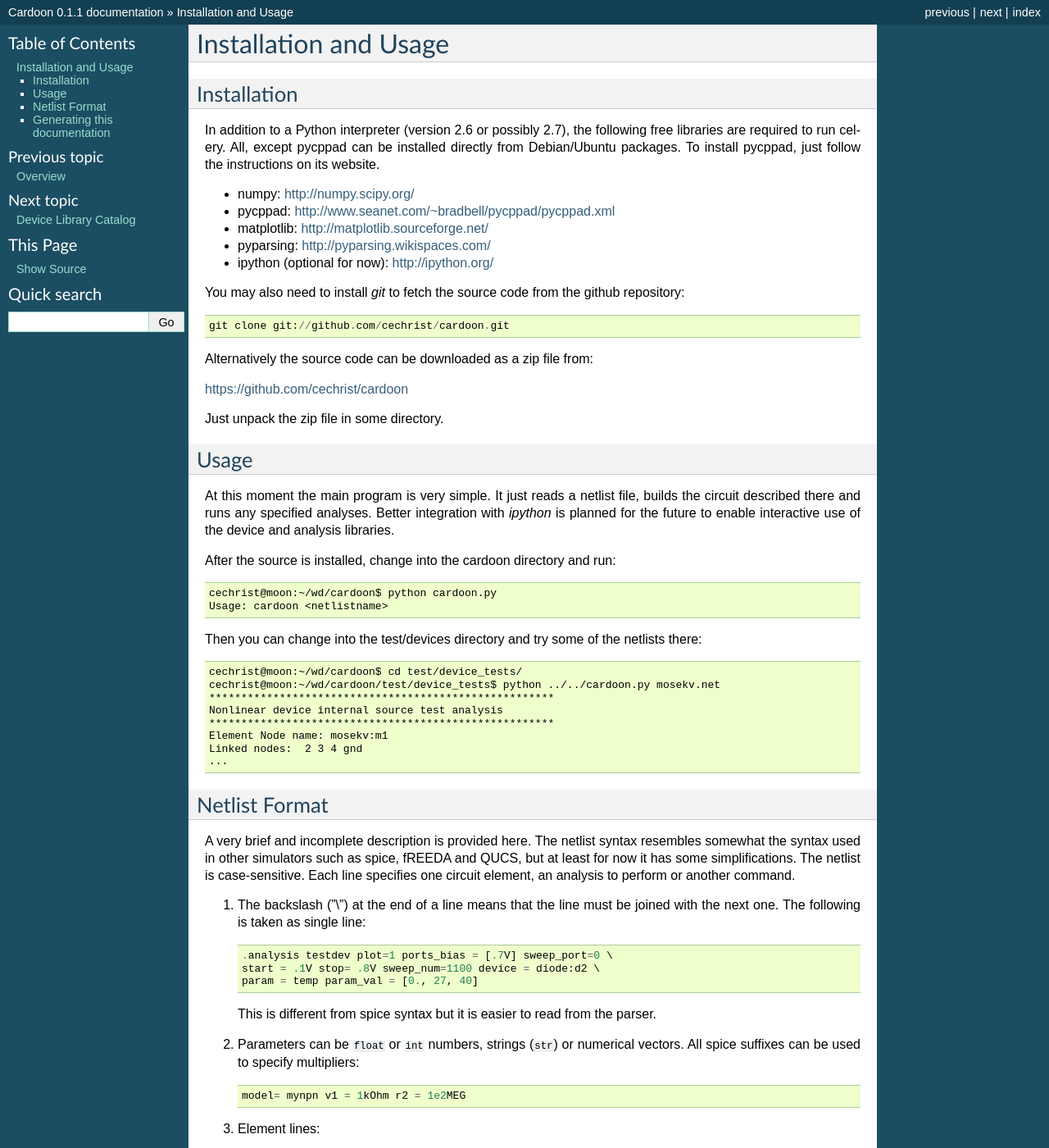
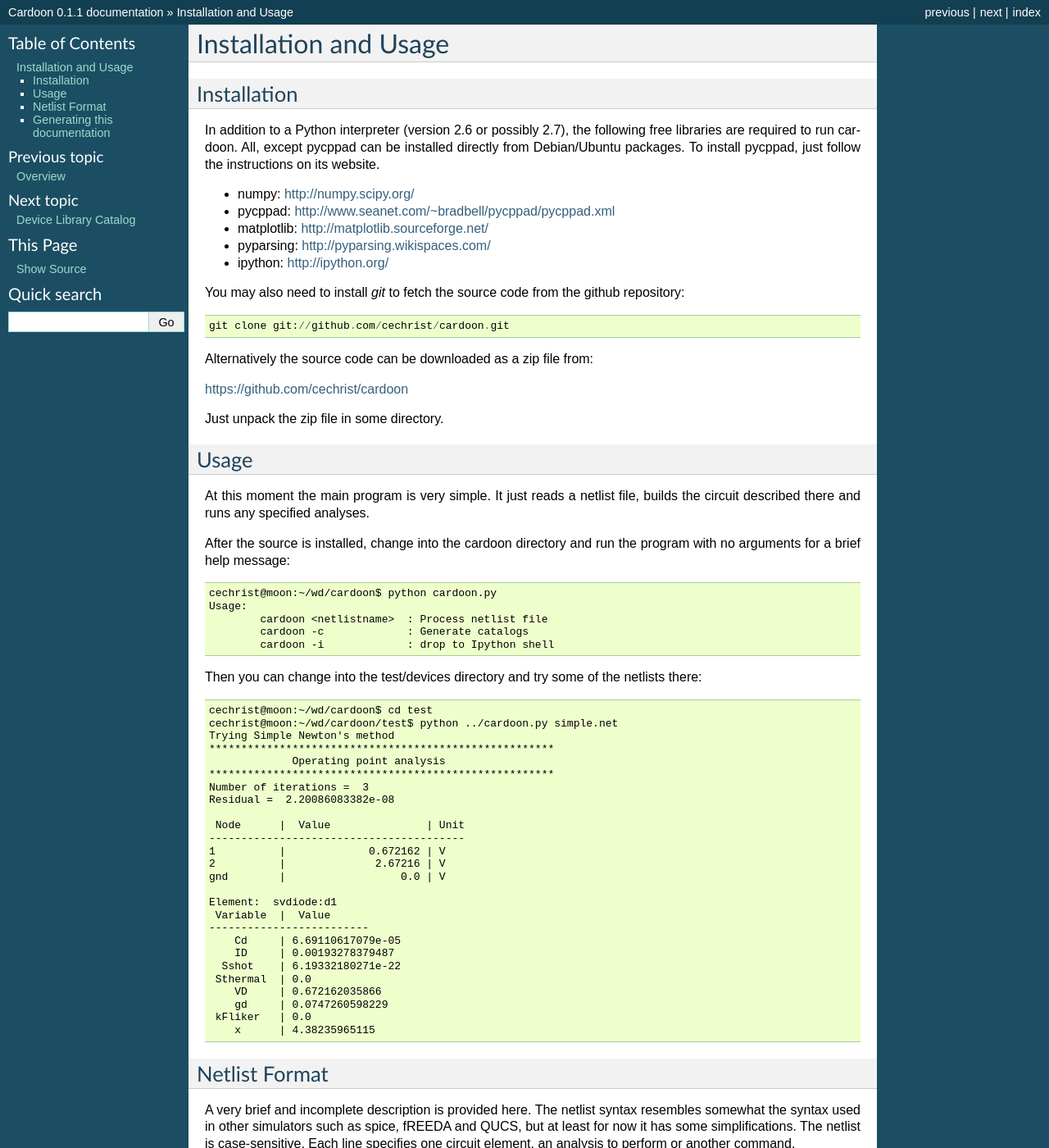
Before and after one commit to cechrist/cardoon, a Sphinx documentation site: the page built from doc/usage.rst, in a window 1280 px wide and 1400 px high. Shown: the whole window at 82% size. Built offline with Sphinx 7.4.7, drawn with Linux system fonts in a browser that asks for light colours; formulas are drawn with MathJax 3; some of the changed text lies outside the part shown.

Commit message:
Fixed OP analysis, updated documentation
Now summing_lm741.net works OK
Also set global variable to control when to drop to ipython shell

```diff
--- a/cardoon.py
+++ b/cardoon.py
@@ -109,9 +109,9 @@
     import sys
     if len(sys.argv) != 2:
         print('\nUsage:')
-        print('        cardoon <netlistname>')
-        print('        cardoon -c')
-        print('        cardoon -i')
+        print('        cardoon <netlistname>  : Process netlist file')
+        print('        cardoon -c             : Generate catalogs')
+        print('        cardoon -i             : drop to Ipython shell')
         exit(1)
 
     if sys.argv[1] == '-c':
--- a/doc/coding.rst
+++ b/doc/coding.rst
@@ -21,7 +21,7 @@
 
 #. For attributes added to arbitrary instances use a unique prefix
    that ends with and underscore to avoid conflict with internal
-   attributes. Example: "nD_" (used in nodal.py)
+   attributes. Example: ``nD_`` (used in nodal.py)
 
 #. Use underscore first for private attributes: _privateVar
 
--- a/doc/usage.rst
+++ b/doc/usage.rst
@@ -7,7 +7,7 @@
 ------------
 
 In addition to a Python interpreter (version 2.6 or possibly 2.7), the
-following free libraries are required to run celery. All, except
+following free libraries are required to run cardoon. All, except
 pycppad can be installed directly from Debian/Ubuntu packages. To
 install pycppad, just follow the instructions on its website.
 
@@ -19,7 +19,7 @@
 
 * pyparsing:  http://pyparsing.wikispaces.com/
 
-* ipython (optional for now):  http://ipython.org/
+* ipython:  http://ipython.org/
 
 You may also need to install *git* to fetch the source code from
 the github repository::
@@ -37,27 +37,46 @@
 
 At this moment the main program is very simple. It just reads a
 netlist file, builds the circuit described there and runs any
-specified analyses. Better integration with *ipython* is planned for
-the future to enable interactive use of the device and analysis
-libraries.
+specified analyses.
 
 After the source is installed, change into the cardoon directory and
-run::
+run the program with no arguments for a brief help message::
 
     cechrist@moon:~/wd/cardoon$ python cardoon.py
-    Usage: cardoon <netlistname>
+    Usage:
+            cardoon <netlistname>  : Process netlist file
+            cardoon -c             : Generate catalogs
+            cardoon -i             : drop to Ipython shell
 
 Then you can change into the test/devices directory and try some of
 the netlists there::
 
-    cechrist@moon:~/wd/cardoon$ cd test/device_tests/
-    cechrist@moon:~/wd/cardoon/test/device_tests$ python ../../cardoon.py mosekv.net
+    cechrist@moon:~/wd/cardoon$ cd test
+    cechrist@moon:~/wd/cardoon/test$ python ../cardoon.py simple.net
+    Trying Simple Newton's method
     ******************************************************
-    Nonlinear device internal source test analysis
+                 Operating point analysis
     ******************************************************
-    Element Node name: mosekv:m1
-    Linked nodes:  2 3 4 gnd
-    ...
+    Number of iterations =  3
+    Residual =  2.20086083382e-08
+
+     Node      |  Value               | Unit
+    ----------------------------------------
+    1          |             0.672162 | V
+    2          |              2.67216 | V
+    gnd        |                  0.0 | V
+
+    Element:  svdiode:d1
+     Variable  |  Value
+    -------------------------
+        Cd     | 6.69110617079e-05
+        ID     | 0.00193278379487
+      Sshot    | 6.19332180271e-22
+     Sthermal  | 0.0
+        VD     | 0.672162035866
+        gd     | 0.0747260598229
+     kFliker   | 0.0
+        x      | 4.38235965115
 
 
 Netlist Format
@@ -115,17 +134,18 @@
 
        .options temp=29.1439 gyr=1e-3
 
-   List of global variables
+   List of global variables (check globalVars.py for an updated list)
 
-    ========= ============ ============ =====================================================
-    Name       Default      Unit         Description
-    ========= ============ ============ =====================================================
-    reltol     1.0e-05                   Relative tolerance
-    abstol     1.0e-08                   Absolute tolerance
-    gyr        0.01         S            Default gain in internal gyrators
-    temp       27.0         C            Ambient temperature
-    ========= ============ ============ =====================================================
-
+ =========== ============ ============ =====================================================
+ Name         Default      Unit         Description
+ =========== ============ ============ =====================================================
+ abstol       1.0e-08                   Absolute tolerance
+ gyr          0.01         S            Default gain in internal gyrators
+ maxiter      100                       Maximum number of Newton iterations
+ reltol       1.0e-08                   Relative tolerance
+ shell        0                         Drop to ipython shell after calculation
+ temp         27.0         C            Ambient temperature
+ =========== ============ ============ =====================================================
 
 #. Subcircuits use a syntax similar to spice::
 
--- a/globalVars.py
+++ b/globalVars.py
@@ -42,7 +42,8 @@
     abstol = ('Absolute tolerance', '', float, 1e-8),
     reltol = ('Relative tolerance', '', float, 1e-8),
     maxiter = ('Maximum number of Newton iterations', '', int, 100),
-    gyr = ('Default gain in internal gyrators', 'S', float, 1e-2)
+    gyr = ('Default gain in internal gyrators', 'S', float, 1e-2),
+    shell = ('Drop to ipython shell after calculation', '', bool, False)
 )
 
 glVar = ParamSet(globDict)
```
Also changed, not shown: doc/analysis_library.rst (+32 -1 lines), doc/device_library.rst (+14 -14 lines), 14 other files.
